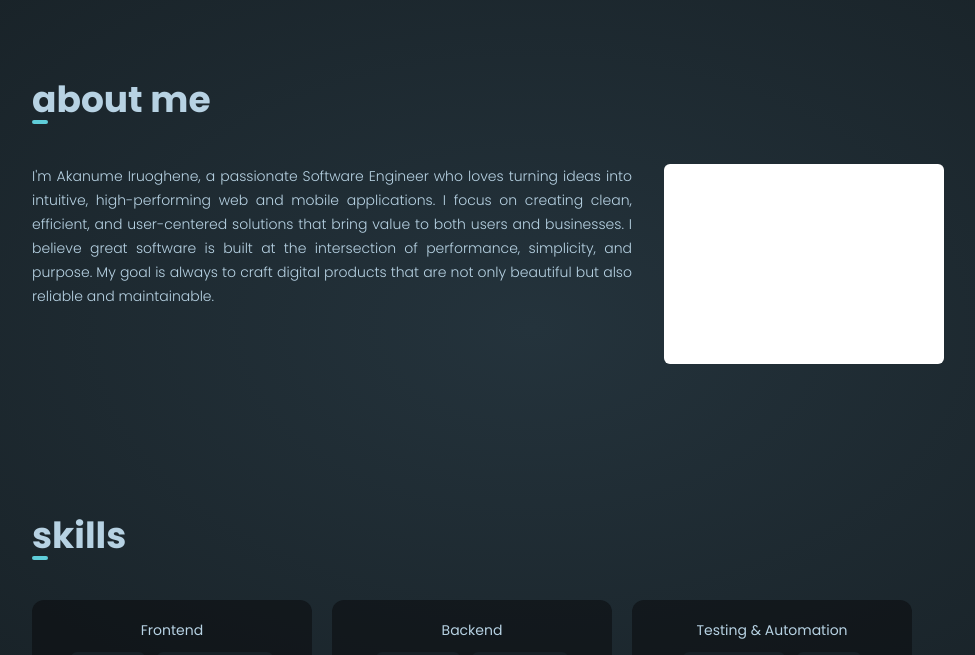
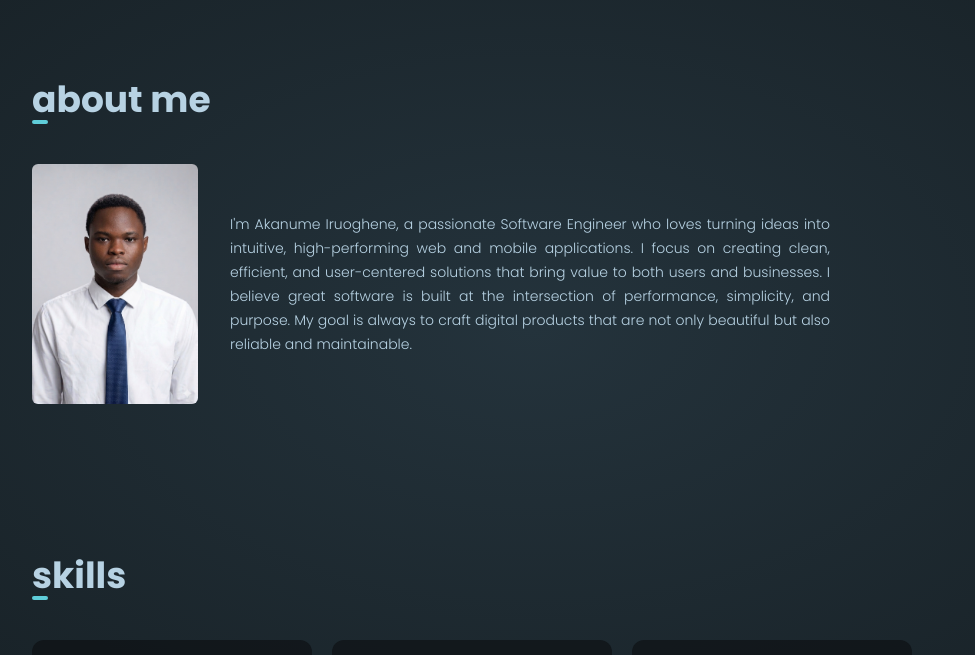
Before and after one commit to Avagel/My-Portfolio, a React app in the folder frontend/: page / in a window 1280 px wide. Shown: the part 872-1527 px from the top of the page, without its empty margins (108-1083 px from the left). Built offline with nearby package versions, Linux system fonts and the light colour scheme; the HTML template or start-up script is replaced by a standard one.

Commit message:
added profile imgae

```diff
--- a/frontend/src/pages/Home.jsx
+++ b/frontend/src/pages/Home.jsx
@@ -13,6 +13,7 @@ import habit from "../assets/habit.png";
 import ichat from "../assets/ichart.png";
 import logo from "../assets/Avagel SVG.svg";
 import gameReview from "../assets/gameReview.png";
+import profile from "../assets/profile.png";
 import CarouselItem from "../components/CarouselItem";
 import DotMatrixLogo from "../components/DotMatrixLogo";
 // Removed unused imports: screenshot, grid
@@ -182,8 +183,10 @@ const Home = () => {
           <p className="font-bold text-xl lg:text-4xl">about me</p>
           <div className="w-4 h-1 rounded-full bg-custom-blue"></div>
         </div>
-        <div className="lg:flex lg:flex-row-reverse lg:gap-8 justify-end lg:mt-10">
-          <div className="h-50 rounded-md bg-white my-5 lg:my-0 lg:w-70 lg:shrink-0"></div>
+        <div className="lg:flex lg:gap-8 justify-start items-center lg:mt-10">
+          <img src={profile} className=" w-auto h-60 rounded-md" />
+          {/* <div className="h-80 overflow-hidden rounded-md bg-white my-5 lg:my-0 lg:w-70 lg:shrink-0">
+          </div> */}
           <p className="text-xs text-center max-w-[600px] font-normal lg:text-sm lg:text-justify lg:font-light leading-6">
             I'm Akanume Iruoghene, a passionate Software Engineer who loves
             turning ideas into intuitive, high-performing web and mobile
```
Also changed, not shown: frontend/src/assets/profile.png (added).
